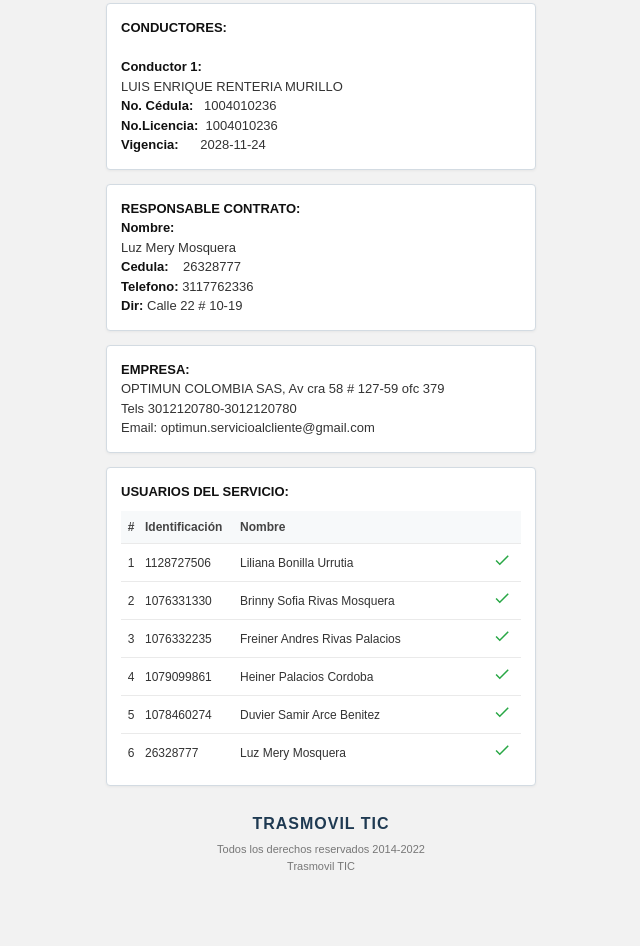
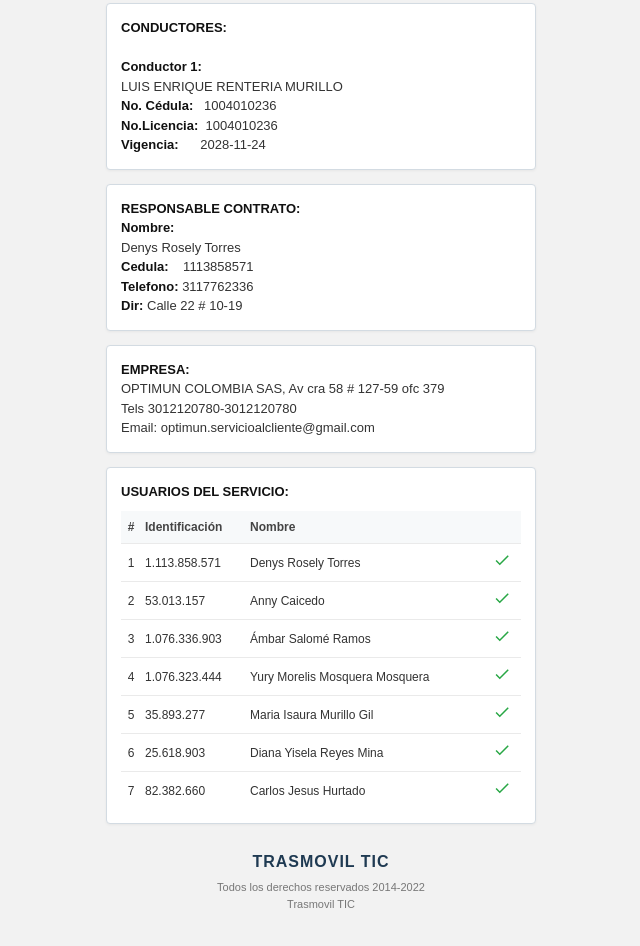
Before and after one commit to lerenteria22/consulta-fuec, a plain HTML site: page index.html in a window 1280 px wide. Shown: the part 986-1932 px from the top of the page, without its empty margins (319-959 px from the left). Drawn offline with Linux system fonts and the light colour scheme.

Commit message:
Update contract details and user information

```diff
--- a/index.html
+++ b/index.html
@@ -168,7 +168,7 @@
     <div class="title-verification">VERIFICACION ONLINE &quot;FUEC&quot;</div>
     <div class="expedicion">
       EXPEDIDO el:<br>
-      31 de Oct del 2026, Hora 08:30:00
+      14 de Nov del 2026, Hora 08:30:00
     </div>
 
     <!-- Código Desglosado FUEC -->
@@ -190,18 +190,18 @@
       <span>901532831</span><br><br>
       <b>CONTRATO:</b> 4879<br><br>
       <b>Contratante:</b><br>
-      Luz Mery Mosquera<br>
+      Denys Rosely Torres<br>
       <b>Nit:</b><br>
-      26328777<br><br>
+      1113858571<br><br>
       <b>Objeto Contrato:</b><br>
       Transporte de personal<br><br>
       <b>RECORRIDO:</b><br>
-      ISTMINA ~ TADÓ Y VICEVERSA<br>
-      'Istmina - Tadó y viceversa'<br><br>
+      CARTAGO ~ CALI Y VICEVERSA<br>
+      'Cartago - Cali y viceversa'<br><br>
       <b>CONSORCIO / U.TEMP CON:</b><br><br>
       <b>VIGENCIA CONTRATO:</b><br>
-      <b>Inicia:</b> &nbsp;&nbsp;&nbsp; 2026/10/31<br>
-      <b>Termina:</b> 2026/11/02
+      <b>Inicia:</b> &nbsp;&nbsp;&nbsp; 2026/11/14<br>
+      <b>Termina:</b> 2026/11/17
     </div>
 
     <!-- Vehículo -->
@@ -229,8 +229,8 @@
     <div class="card">
       <b>RESPONSABLE CONTRATO:</b><br>
       <b>Nombre:</b><br>
-      Luz Mery Mosquera<br>
-      <b>Cedula:</b> &nbsp;&nbsp; 26328777<br>
+      Denys Rosely Torres<br>
+      <b>Cedula:</b> &nbsp;&nbsp; 1113858571<br>
       <b>Telefono:</b> 3117762336<br>
       <b>Dir:</b> Calle 22 # 10-19
     </div>
@@ -250,7 +250,7 @@
         <thead>
           <tr>
             <th style="width: 20px; text-align: center;">#</th>
-            <th style="width: 95px;">Identificación</th>
+            <th style="width: 105px;">Identificación</th>
             <th>Nombre</th>
             <th style="width: 30px;"></th>
           </tr>
@@ -258,8 +258,8 @@
         <tbody>
           <tr>
             <td style="text-align: center;">1</td>
-            <td>1128727506</td>
-            <td>Liliana Bonilla Urrutia</td>
+            <td>1.113.858.571</td>
+            <td>Denys Rosely Torres</td>
             <td class="user-icon">
               <svg width="18" height="18" viewBox="0 0 24 24" fill="#28a745">
                 <path d="M9 16.17L4.83 12l-1.42 1.41L9 19 21 7l-1.41-1.41z"/>
@@ -268,8 +268,8 @@
           </tr>
           <tr>
             <td style="text-align: center;">2</td>
-            <td>1076331330</td>
-            <td>Brinny Sofia Rivas Mosquera</td>
+            <td>53.013.157</td>
+            <td>Anny Caicedo</td>
             <td class="user-icon">
               <svg width="18" height="18" viewBox="0 0 24 24" fill="#28a745">
                 <path d="M9 16.17L4.83 12l-1.42 1.41L9 19 21 7l-1.41-1.41z"/>
@@ -278,8 +278,8 @@
           </tr>
           <tr>
             <td style="text-align: center;">3</td>
-            <td>1076332235</td>
-            <td>Freiner Andres Rivas Palacios</td>
+            <td>1.076.336.903</td>
+            <td>Ámbar Salomé Ramos</td>
             <td class="user-icon">
               <svg width="18" height="18" viewBox="0 0 24 24" fill="#28a745">
                 <path d="M9 16.17L4.83 12l-1.42 1.41L9 19 21 7l-1.41-1.41z"/>
@@ -288,8 +288,8 @@
           </tr>
           <tr>
             <td style="text-align: center;">4</td>
-            <td>1079099861</td>
-            <td>Heiner Palacios Cordoba</td>
+            <td>1.076.323.444</td>
+            <td>Yury Morelis Mosquera Mosquera</td>
             <td class="user-icon">
               <svg width="18" height="18" viewBox="0 0 24 24" fill="#28a745">
                 <path d="M9 16.17L4.83 12l-1.42 1.41L9 19 21 7l-1.41-1.41z"/>
@@ -298,8 +298,8 @@
           </tr>
           <tr>
             <td style="text-align: center;">5</td>
-            <td>1078460274</td>
-            <td>Duvier Samir Arce Benitez</td>
+            <td>35.893.277</td>
+            <td>Maria Isaura Murillo Gil</td>
             <td class="user-icon">
               <svg width="18" height="18" viewBox="0 0 24 24" fill="#28a745">
                 <path d="M9 16.17L4.83 12l-1.42 1.41L9 19 21 7l-1.41-1.41z"/>
@@ -308,8 +308,18 @@
           </tr>
           <tr>
             <td style="text-align: center;">6</td>
-            <td>26328777</td>
-            <td>Luz Mery Mosquera</td>
+            <td>25.618.903</td>
+            <td>Diana Yisela Reyes Mina</td>
+            <td class="user-icon">
+              <svg width="18" height="18" viewBox="0 0 24 24" fill="#28a745">
+                <path d="M9 16.17L4.83 12l-1.42 1.41L9 19 21 7l-1.41-1.41z"/>
+              </svg>
+            </td>
+          </tr>
+          <tr>
+            <td style="text-align: center;">7</td>
+            <td>82.382.660</td>
+            <td>Carlos Jesus Hurtado</td>
             <td class="user-icon">
               <svg width="18" height="18" viewBox="0 0 24 24" fill="#28a745">
                 <path d="M9 16.17L4.83 12l-1.42 1.41L9 19 21 7l-1.41-1.41z"/>
```
